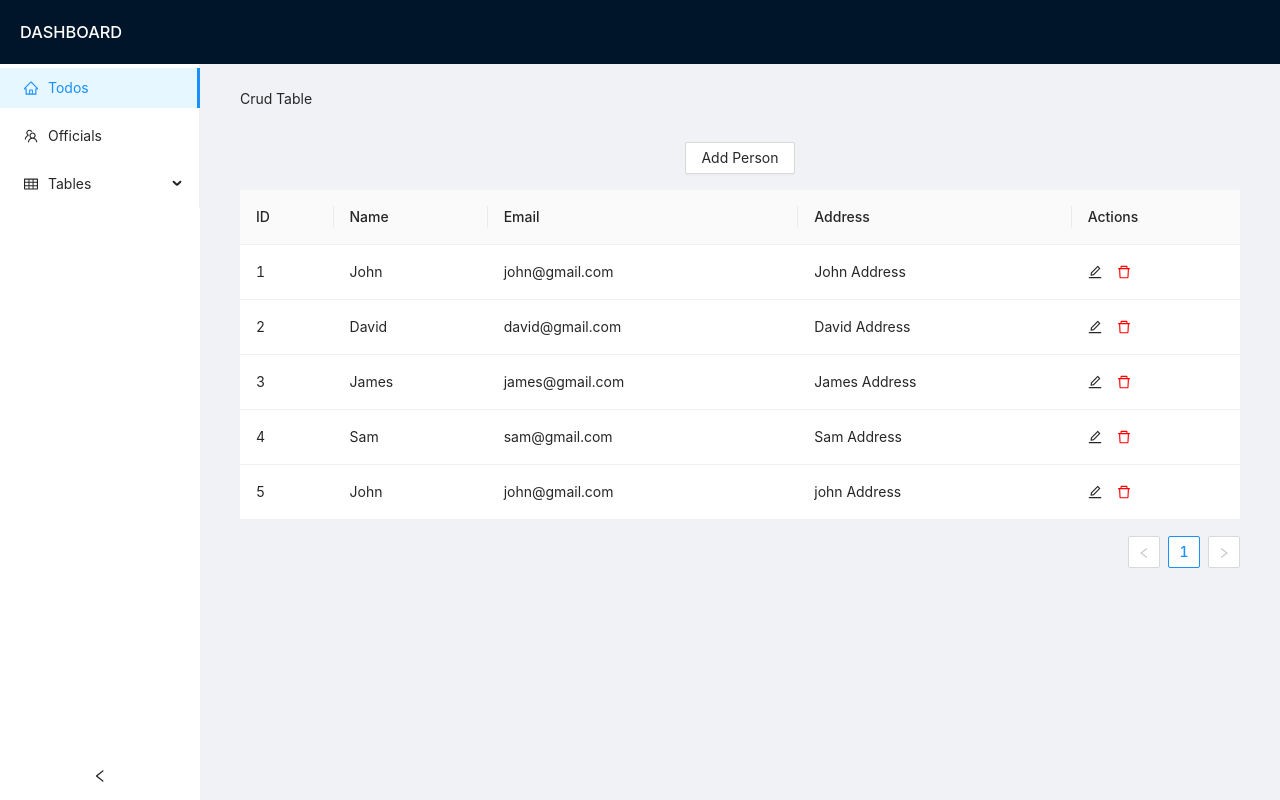
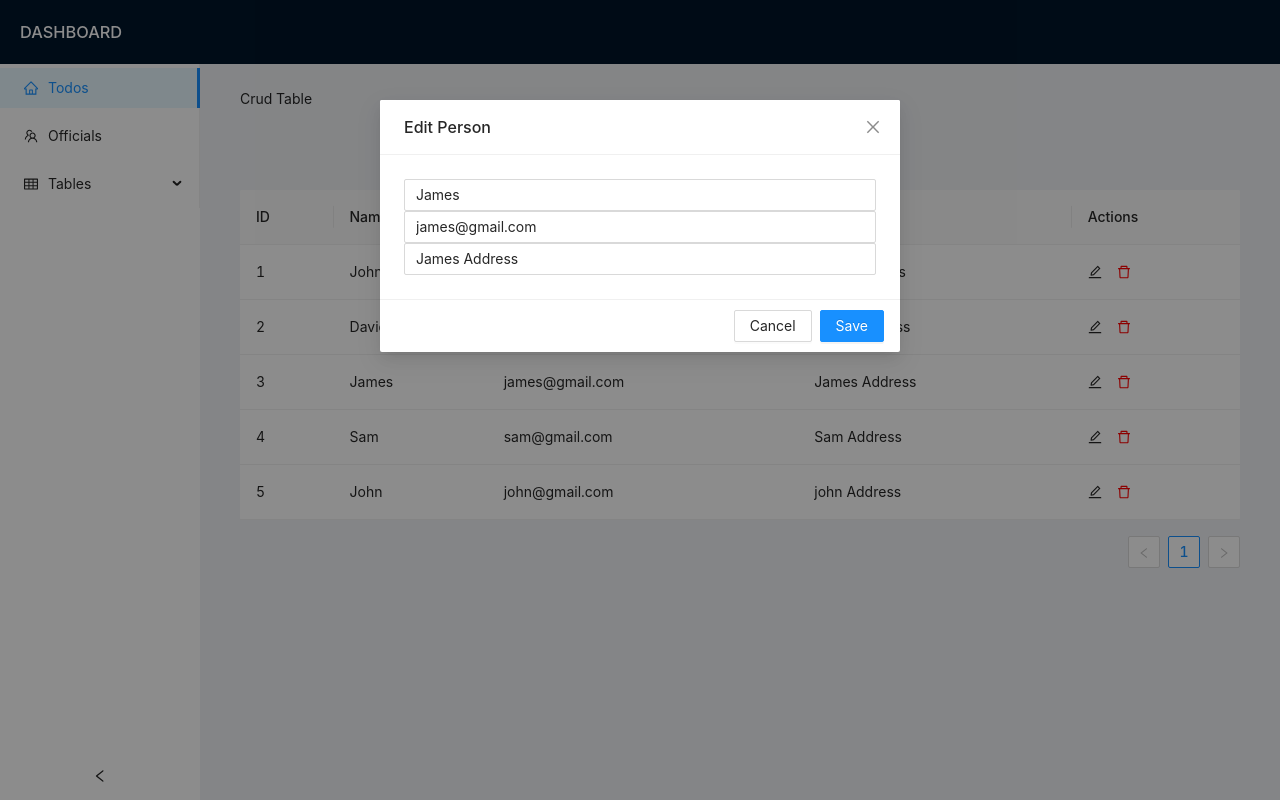
Before and after one commit to hossainahmed359/Ant-Dashboard, a React (Create React App) app: page /crud_table in a window 1280 px wide. Both pictures are taken after a click on the element 1094 px from the left and 381 px from the top of the page. Built offline with nearby package versions, Linux system fonts and the light colour scheme.

Commit message:
crud operation complete

```diff
--- a/src/components/ExploreTables/CrudTable.js
+++ b/src/components/ExploreTables/CrudTable.js
@@ -1,10 +1,15 @@
-import { Breadcrumb, Button, Modal, Table } from 'antd';
+import { Breadcrumb, Button, Input, Modal, Table } from 'antd';
 import React from 'react';
 import { useState } from 'react/cjs/react.development';
 import { EditOutlined, DeleteOutlined} from '@ant-design/icons';
 
 
 const CrudTable = () => {
+
+    // Modal
+    const [isEditing, setIsEditing] = useState(false);
+    // Editing
+    const [editingPerson, setEditingPerson] = useState(null);
 
     // Data source
     const [dataSource, setDataSource] = useState([
@@ -68,7 +73,7 @@
             render: (record) => {
                 return(
                 <>
-                    <EditOutlined />
+                    <EditOutlined onClick={() => onUpdate(record)}/>
                     <DeleteOutlined onClick={() => onDeletePerson(record)} style={{color: 'red', marginLeft: '15px'}}/>
                 </>)
             },
@@ -96,6 +101,7 @@
     const onDeletePerson = (record) => {
         Modal.confirm({
             title: 'Are you sure you want to delete?',
+            okType: 'danger',
             onOk: () => {
                 setDataSource(pre => {
                     return  pre.filter(person => person.id !== record.id);
@@ -103,6 +109,17 @@
             }
         })
     };
+
+    // Update function
+    const onUpdate = (record) => {
+        setIsEditing(true);
+        setEditingPerson({...record});
+    }
+
+    const resetEditing = () => {
+        setIsEditing(false);
+        setEditingPerson(null);
+    }
 
     return (
         <div>
@@ -118,6 +135,47 @@
                     columns={columns}
                     dataSource={dataSource}
                 ></Table>
+                <Modal
+                    visible={isEditing}
+                    title="Edit Person"
+                    okText="Save"
+                    onCancel={() => {
+                        resetEditing()
+                }}
+                    onOk={() => {
+                        // console.log(editingPerson)
+                        setDataSource(pre => {
+                            return pre.map(person => {
+                                if (person.id === editingPerson.id) {
+                                    console.log(editingPerson)
+                                    return editingPerson;
+                                } else {
+                                    return person;
+                                }
+
+                            })
+                        })
+
+                        // Modal close option
+                        setIsEditing(false)
+                    }}
+                >
+                    <Input value={editingPerson?.name} onChange={(e) => {
+                        setEditingPerson(pre => {
+                            return {...pre, name: e.target.value}
+                        })
+                    }}></Input>
+                    <Input value={editingPerson?.email} onChange={(e) => {
+                        setEditingPerson(pre => {
+                            return {...pre, email: e.target.value}
+                        })
+                    }}></Input>
+                    <Input value={editingPerson?.address} onChange={(e) => {
+                        setEditingPerson(pre => {
+                            return {...pre, address: e.target.value}
+                        })
+                    }}></Input>
+                </Modal>
             </div>
         </div>
     );
```
